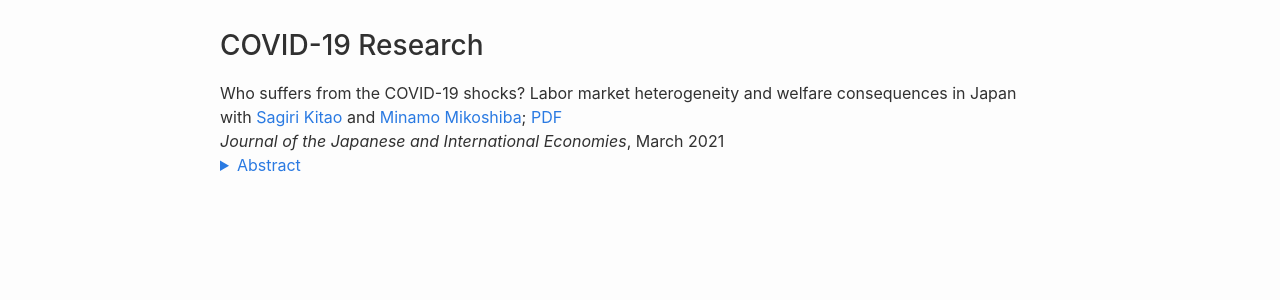
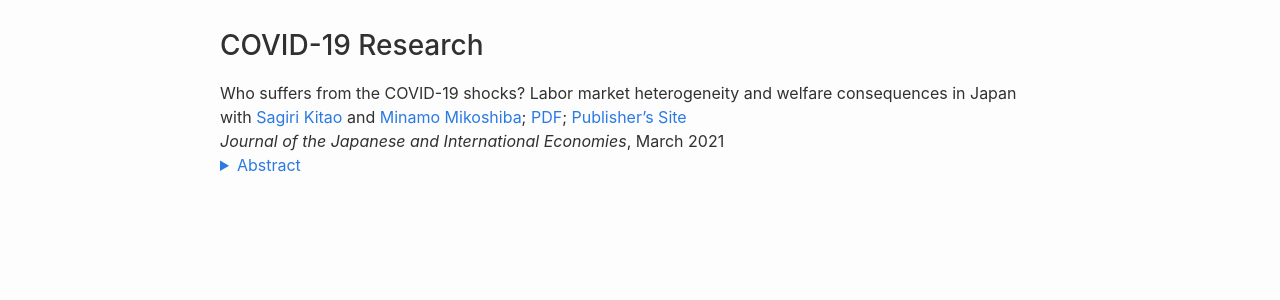
Before and after one commit to shinnkikuchi/shinnkikuchi.github.io, a Jekyll site: the page built from research.md, in a window 1280 px wide. Shown: the part 479-779 px from the top of the page. Built offline with Jekyll 4.4.1, drawn with Linux system fonts in a browser that asks for light colours.

Commit message:
Update research.md

```diff
--- a/research.md
+++ b/research.md
@@ -28,7 +28,7 @@ with <a href="https://sites.google.com/site/sagirikitao/home" target="_blank">Sa
 
 
 Who suffers from the COVID-19 shocks? Labor market heterogeneity and welfare consequences in Japan<br>
-with <a href="https://sites.google.com/site/sagirikitao/home?authuser=0" target="_blank">Sagiri Kitao</a> and <a href="https://sites.google.com/view/minamomikoshiba/home" target="_blank">Minamo Mikoshiba</a>; <a href="/files/research/KKM_COVID19.pdf">PDF</a> <br>
+with <a href="https://sites.google.com/site/sagirikitao/home?authuser=0" target="_blank">Sagiri Kitao</a> and <a href="https://sites.google.com/view/minamomikoshiba/home" target="_blank">Minamo Mikoshiba</a>; <a href="/files/research/KKM_COVID19.pdf">PDF</a>; <a href="https://www.sciencedirect.com/science/article/pii/S088915832030054X">Publisher's Site</a> <br>
 *Journal of the Japanese and International  Economies*, March 2021<br>
 <details style="margin-bottom: 15px; margin-top: -15px">
 	<summary style="color: #2a7ae2">Abstract</summary>
```
